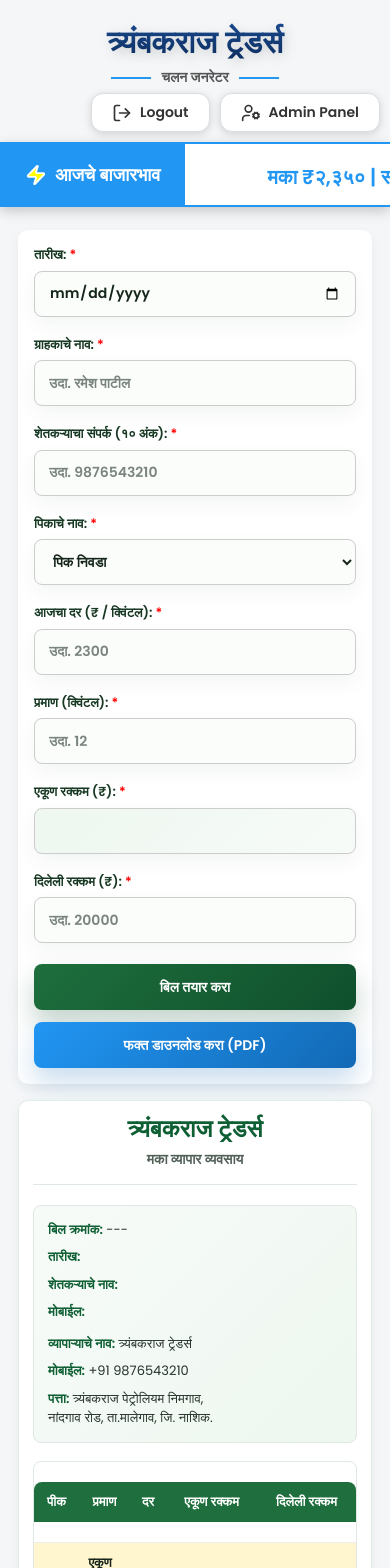
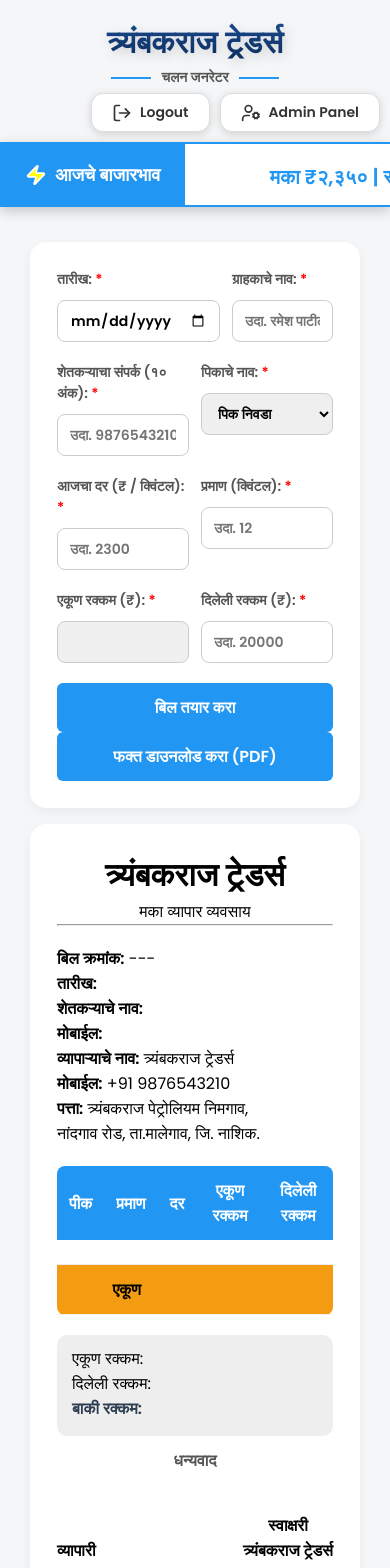
Before and after one commit to malusare-pratham/trambak-traders, a React (Create React App) app in the folder frontend/: page /dashboard in a window 390 px wide. Shown: the top 1568 px of the page. Built offline with nearby package versions, Linux system fonts and the light colour scheme; no server answers; sample sign-in values are in the browser's storage.

Commit message:
Update dashbord.css

```diff
--- a/frontend/src/components/dashboard/dashbord.css
+++ b/frontend/src/components/dashboard/dashbord.css
@@ -44,64 +44,6 @@ body {
 
   /* Standard light shadow */
   box-shadow: 0 4px 12px rgba(0, 0, 0, 0.05);
-}
-
-.invoice-right {
-  color: #17251b;
-  border: 1px solid rgba(30, 111, 61, 0.12) !important;
-}
-
-.invoice-right .header {
-  text-align: center;
-  margin-bottom: 18px;
-}
-
-.invoice-right .header h1 {
-  color: #0f5f34;
-  font-size: clamp(24px, 5vw, 34px);
-  line-height: 1.15;
-  margin: 0;
-  overflow-wrap: anywhere;
-}
-
-.invoice-right .header p {
-  color: #526058;
-  font-size: 14px;
-  font-weight: 700;
-  margin: 6px 0 0;
-}
-
-.invoice-right .header hr {
-  border: none;
-  border-top: 1px solid #dfe8e2;
-  margin: 14px 0 0;
-}
-
-.invoice-right .details {
-  display: grid;
-  grid-template-columns: repeat(2, minmax(0, 1fr));
-  gap: 18px;
-  padding: 16px;
-  background: linear-gradient(135deg, #f7fbf8, #eef7f0);
-  border: 1px solid #dfe8e2;
-  border-radius: 8px;
-  margin-bottom: 18px;
-}
-
-.invoice-right .details p {
-  margin: 0 0 8px;
-  color: #26332b;
-  font-size: 14px;
-  line-height: 1.5;
-  overflow-wrap: anywhere;
-}
-
-.invoice-right .details p:last-child {
-  margin-bottom: 0;
-}
-
-.invoice-right .details strong {
-  color: #0f5f34;
 }
 
 /* ---------- Hover Effect (Fakt Hover var Border yenar) ---------- */
@@ -158,115 +100,9 @@ input[type=number] {
   font-size: 16px;
 }
 
-.bill-form {
-  display: flex;
-  flex-direction: column;
-  gap: 16px;
-}
-
-.bill-form .form-row {
-  display: grid;
-  grid-template-columns: repeat(2, minmax(0, 1fr));
-  gap: 16px;
-  margin-bottom: 0;
-}
-
-.bill-form .form-group {
-  min-width: 0;
-}
-
-.bill-form label {
-  color: #173822;
-  font-size: 14px;
-  font-weight: 700;
-  line-height: 1.35;
-  margin-bottom: 7px;
-}
-
-.bill-form input,
-.bill-form select {
-  width: 100%;
-  min-height: 48px;
-  margin-top: 0;
-  padding: 12px 14px;
-  border: 1px solid #cfd9d3;
-  border-radius: 8px;
-  background: #fbfdfb;
-  color: #15251a;
-  font-size: 15px;
-  box-shadow: 0 8px 20px rgba(20, 60, 33, 0.05);
-  transition: border-color 0.2s ease, box-shadow 0.2s ease, background 0.2s ease;
-}
-
-.bill-form input::placeholder {
-  color: #7a857e;
-}
-
-.bill-form select {
-  cursor: pointer;
-}
-
-.bill-form input:focus,
-.bill-form select:focus {
-  border-color: #1E6F3D;
-  background: #ffffff;
-  outline: none;
-  box-shadow: 0 0 0 4px rgba(30, 111, 61, 0.13), 0 10px 24px rgba(20, 60, 33, 0.1);
-}
-
-.bill-form input[readonly] {
-  border-color: #dbe5df;
-  background: linear-gradient(135deg, #eef7f0, #f7fbf8) !important;
-  color: #0f5f34;
-  font-weight: 800;
-  cursor: not-allowed !important;
-}
-
-.form-actions {
-  display: grid;
-  grid-template-columns: repeat(2, minmax(0, 1fr));
-  gap: 12px;
-  margin-top: 2px;
-}
-
-.form-actions .submit-btn {
-  min-height: 52px;
-  padding: 13px 16px;
-  border-radius: 8px;
-  background: linear-gradient(135deg, #1E6F3D, #0f4f2c);
-  box-shadow: 0 14px 26px rgba(15, 79, 44, 0.24);
-  white-space: normal;
-  line-height: 1.25;
-  transition: transform 0.2s ease, box-shadow 0.2s ease, filter 0.2s ease;
-}
-
-.form-actions .submit-btn:hover {
-  filter: brightness(1.04);
-  box-shadow: 0 16px 32px rgba(15, 79, 44, 0.3);
-}
-
-.form-actions .submit-btn:active {
-  transform: translateY(1px);
-}
-
-.form-actions .pdf-btn {
-  background: linear-gradient(135deg, #2196F3, #1269b5);
-  box-shadow: 0 14px 26px rgba(18, 105, 181, 0.22);
-}
-
-.error-msg {
-  margin-top: 14px;
-  color: #b42318;
-  font-weight: 700;
-  text-align: center;
-}
-
 /* ---------- Preview Table ---------- */
 .table-wrapper {
   overflow-x: auto;
-  border: 1px solid #dfe8e2;
-  border-radius: 8px;
-  background: #ffffff;
 }
 
 table {
@@ -275,65 +111,15 @@ table {
 }
 
 .table-wrapper th {
-  background: #1E6F3D;
+  background: #2196F3;
   color: #fff;
   padding: 12px;
   text-align: left;
-  font-size: 13px;
-  white-space: nowrap;
 }
 
 .table-wrapper td {
   padding: 12px;
   border-bottom: 1px solid #eee;
-  font-size: 14px;
-  text-align: center;
-}
-
-.invoice-right .total-row {
-  background: #fff5cf;
-  color: #17251b;
-  font-weight: 800;
-}
-
-.invoice-right .summary {
-  background: #f7fbf8;
-  border: 1px solid #dfe8e2;
-  border-radius: 8px;
-}
-
-.invoice-right .summary p {
-  display: flex;
-  justify-content: space-between;
-  gap: 12px;
-  margin: 0 0 8px;
-  color: #26332b;
-  font-weight: 700;
-}
-
-.invoice-right .summary p:last-child {
-  margin-bottom: 0;
-}
-
-.invoice-right .balance {
-  color: #b42318 !important;
-}
-
-.invoice-right .thank-you {
-  text-align: center;
-  color: #0f5f34;
-  font-size: 18px;
-  font-weight: 800;
-  margin: 22px 0 0;
-}
-
-.invoice-right .footer {
-  color: #17251b;
-  gap: 16px;
-}
-
-.invoice-right .trader-name {
-  color: #0f5f34;
 }
 
 /* ---------- Responsive ---------- */
@@ -343,87 +129,4 @@ table {
     gap: 16px;
   }
 }
-
-@media (max-width: 768px) {
-  .main-wrapper {
-    padding: 12px !important;
-  }
-
-  .invoice-left,
-  .invoice-right {
-    padding: 18px;
-    border-radius: 10px;
-  }
-
-  .invoice-right .details {
-    grid-template-columns: 1fr;
-    gap: 12px;
-    padding: 14px;
-  }
-
-  .invoice-right .summary p {
-    flex-direction: column;
-    gap: 2px;
-  }
-
-  .invoice-right .summary span {
-    width: auto !important;
-  }
-
-  .invoice-right .footer {
-    flex-direction: column;
-    align-items: stretch !important;
-    text-align: center;
-    margin-top: 28px !important;
-  }
-
-  .bill-form .form-row {
-    grid-template-columns: 1fr;
-    gap: 14px;
-  }
-
-  .form-actions {
-    grid-template-columns: 1fr;
-  }
-}
-
-@media (max-width: 420px) {
-  .main-wrapper {
-    padding: 8px !important;
-  }
-
-  .invoice-left,
-  .invoice-right {
-    padding: 14px;
-  }
-
-  .invoice-right .header h1 {
-    font-size: 24px;
-  }
-
-  .invoice-right .details p,
-  .table-wrapper td {
-    font-size: 13px;
-  }
-
-  .table-wrapper th,
-  .table-wrapper td {
-    padding: 10px 8px;
-  }
-
-  .bill-form {
-    gap: 14px;
-  }
-
-  .bill-form label {
-    font-size: 13px;
-  }
-
-  .bill-form input,
-  .bill-form select,
-  .form-actions .submit-btn {
-    min-height: 46px;
-    font-size: 14px;
-  }
-}
 /*-----------------------------------------*/
```
